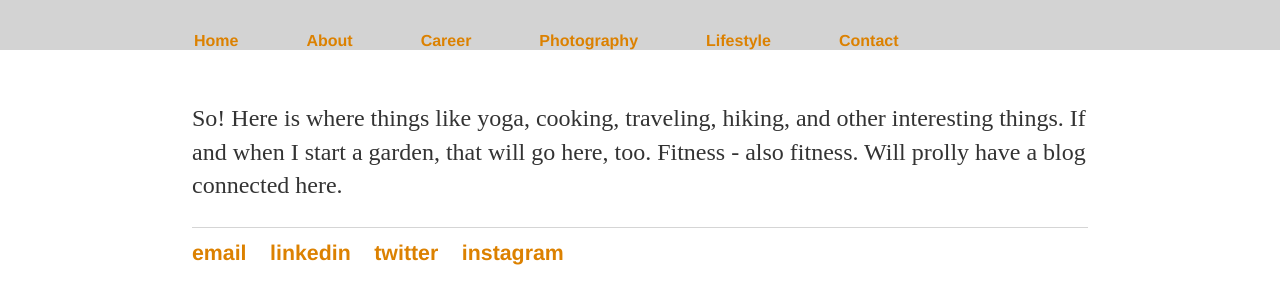
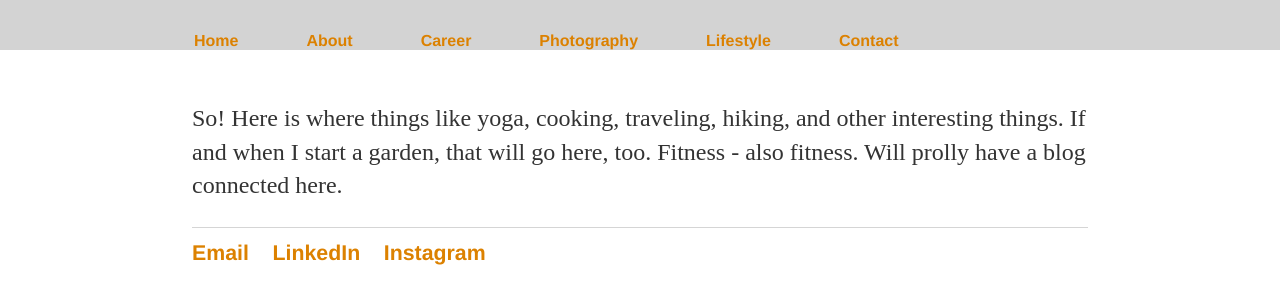
Before and after one commit to itsonlyjaz/itsonlyjaz.github.io, a Jekyll site: the page built from lifestyle/index.html, in a window 1280 px wide. Shown: the top 304 px of the page. Built offline with Jekyll 4.4.1, drawn with Linux system fonts in a browser that asks for light colours.

Commit message:
Update default.html

```diff
--- a/_layouts/default.html
+++ b/_layouts/default.html
@@ -32,10 +32,9 @@
 			</div><!-- /.container -->
 			<footer>
 	    		<ul>
-	        		<li><a href="mailto:contact@jaz-marie.com">email</a></li>
-				<li><a href="https://www.linkedin.com/in/jazmine-livingston-1a587b11/">linkedin</a></li>
-				<li><a href="http://www.twitter.com/itsonlyjaz">twitter</a></li>
-				<li><a href="http://www.instagram.com/itsonlyjaz">instagram</a></li>
+	        		<li><a href="mailto:contact@jaz-marie.com">Email</a></li>
+				<li><a href="https://www.linkedin.com/in/jazmine-livingston-1a587b11/">LinkedIn</a></li>
+				<li><a href="http://www.instagram.com/itsonlyjaz">Instagram</a></li>
 
 				</ul>
 			</footer>
```
